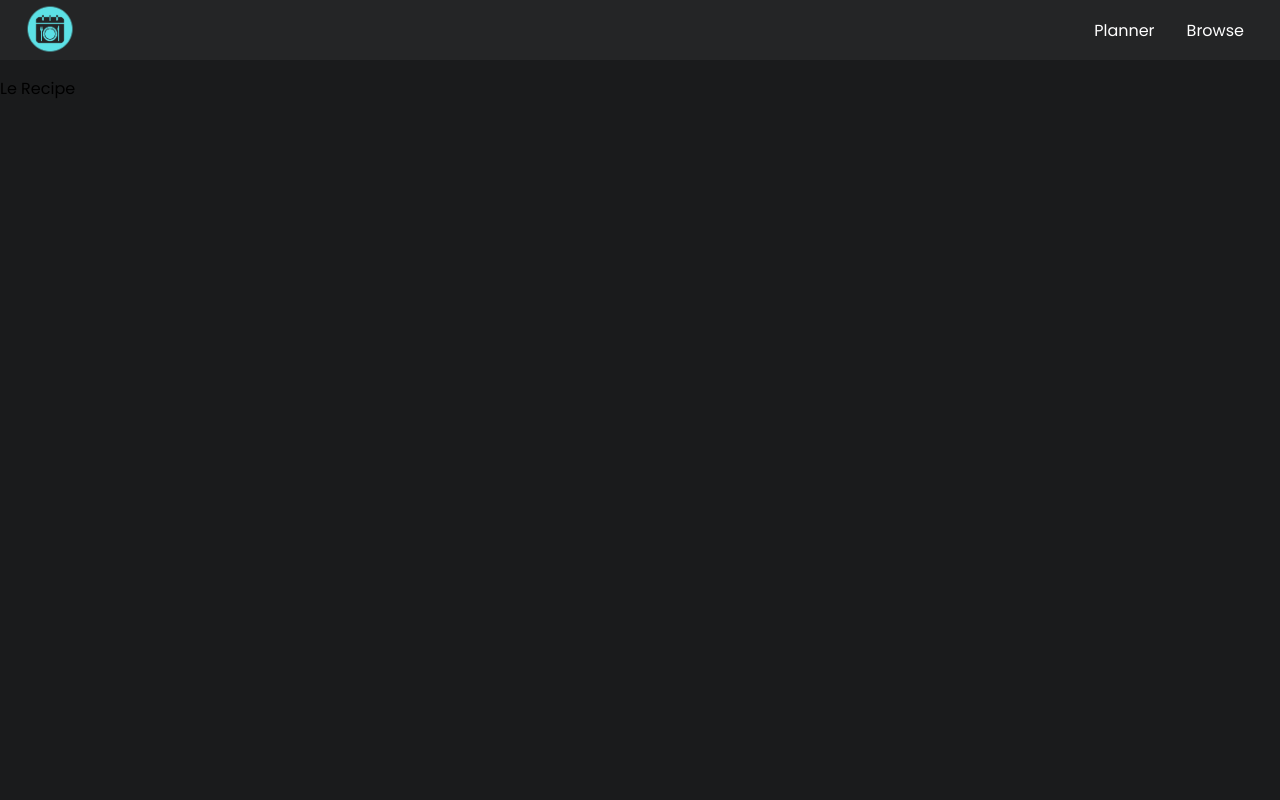
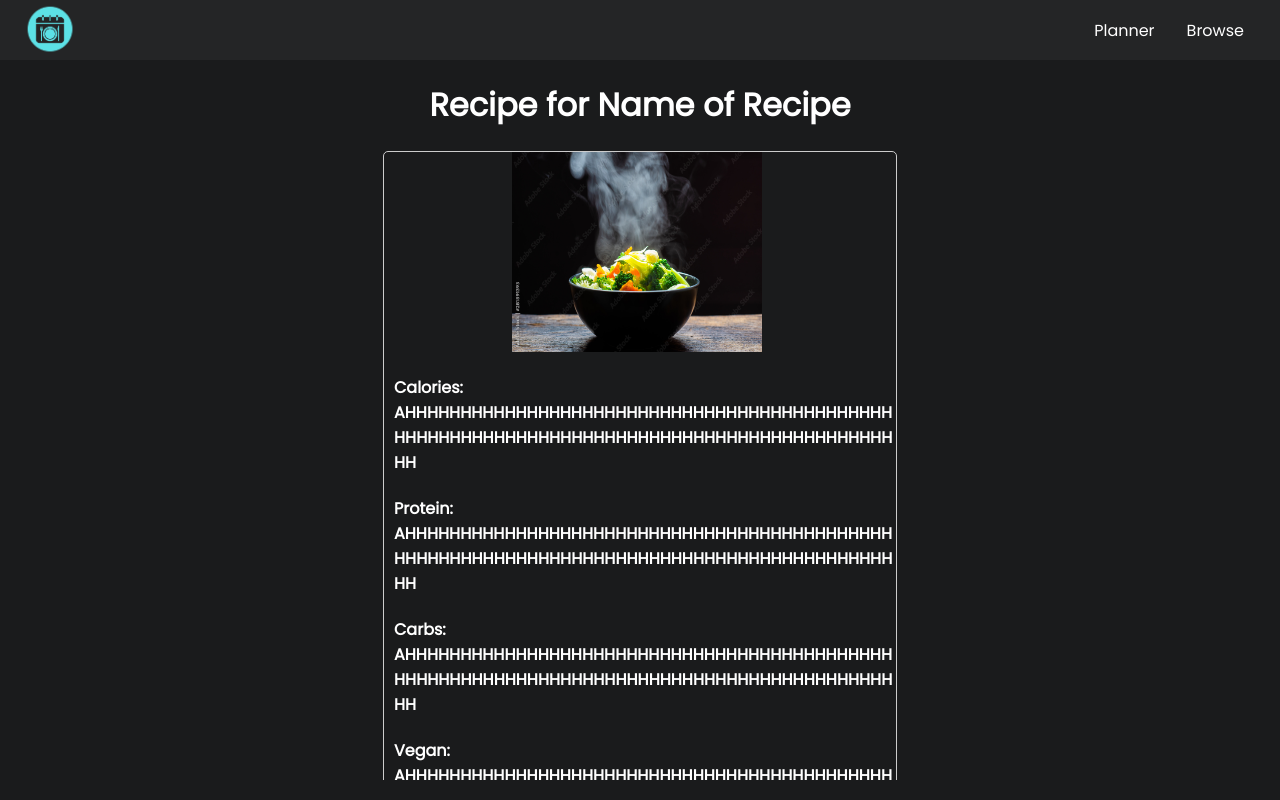
Before and after one commit to xwilson03/OptiMeal, a React (Vite) app in the folder client/: page /recipe in a window 1280 px wide. Built offline with nearby package versions, Linux system fonts and the light colour scheme.

Commit message:
Added recipe page

```diff
--- /dev/null
+++ b/client/src/components/RecipeDetails.jsx
@@ -0,0 +1,18 @@
+//Details will go here once we can grab them from the API
+const test = "AHHHHHHHHHHHHHHHHHHHHHHHHHHHHHHHHHHHHHHHHHHHHHHHHHHHHHHHHHHHHHHHHHHHHHHHHHHHHHHHHHHHHHHHHHHH"
+export default function(){
+    return(
+        <div className="recipeDetails">
+            <p>Calories: {test}</p>
+            <p>Protein: {test}</p>
+            <p>Carbs: {test}</p>
+            <p>Vegan: {test}</p>
+            <p>Vegatarian: {test}</p>
+            <p>Gluten Free: {test}</p>
+            <p>Dairy Free: {test}</p>
+            <p>Ingredients: {test}</p>
+            <p></p>
+        </div>
+
+    )
+}
--- a/client/src/pages/NoPage.jsx
+++ b/client/src/pages/NoPage.jsx
@@ -4,6 +4,7 @@
 const h1Styling = {
   color:'white'
 }
+
 function NoPage() {
   return (
     <div className="NoPage">
--- a/client/src/pages/Recipe.jsx
+++ b/client/src/pages/Recipe.jsx
@@ -1,9 +1,19 @@
 import "../styles/App.css"
+import "../styles/Recipe.css"
+import mm_food from "../assets/mm_food.jpeg";
+import RecipeDetails from "../components/RecipeDetails";
+const name = "Name of Recipe";
+
+
 
 function Recipe(){
     return (
-        <div className="Recipe">
-            <p>Le Recipe</p>
+        <div className="recipe">
+            <h1 className="title_header">Recipe for {name}</h1>
+            <div className="recipe_info">
+                <img className="food_img" src={mm_food} alt="Display Image for Recipe"></img>
+                <RecipeDetails></RecipeDetails>
+            </div>
         </div>
     )
 }
--- /dev/null
+++ b/client/src/styles/Recipe.css
@@ -0,0 +1,32 @@
+.recipe{
+    display: flex;
+    flex-direction: column;
+    color: white;
+    width: 100%;
+    height: 100%;
+    margin: 0 auto;
+    align-items: center;
+}
+
+.food_img{
+    height: 200px;
+    width: 250px;
+}
+
+.recipe_info{
+    width: 40%;
+    border: 1px solid #ccc;
+    border-radius: 5px;
+    text-align: left;
+    overflow-wrap: break-word;
+}
+
+.recipe_info p{
+    padding-left: 10px;
+    padding-bottom: 5px;
+    font-weight: bold;
+
+}
+.recipe_info img{
+    padding-left: 25%;
+}
```
Also changed, not shown: client/src/assets/mm_food.jpeg (added).
